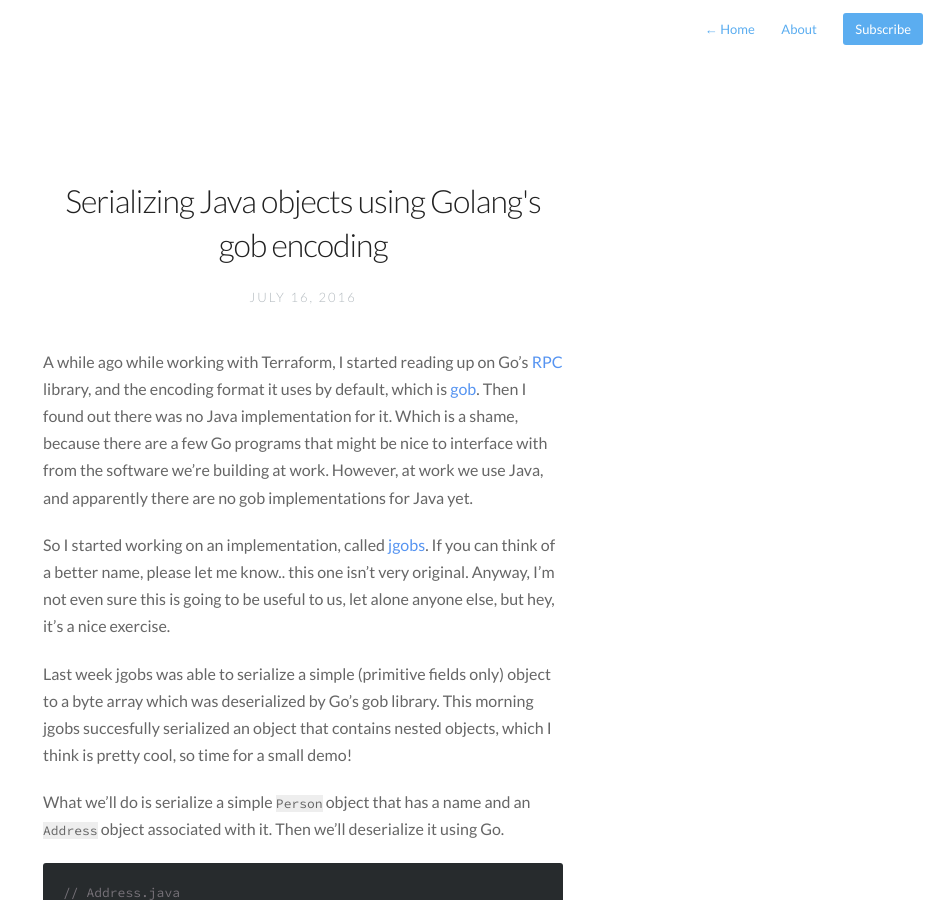
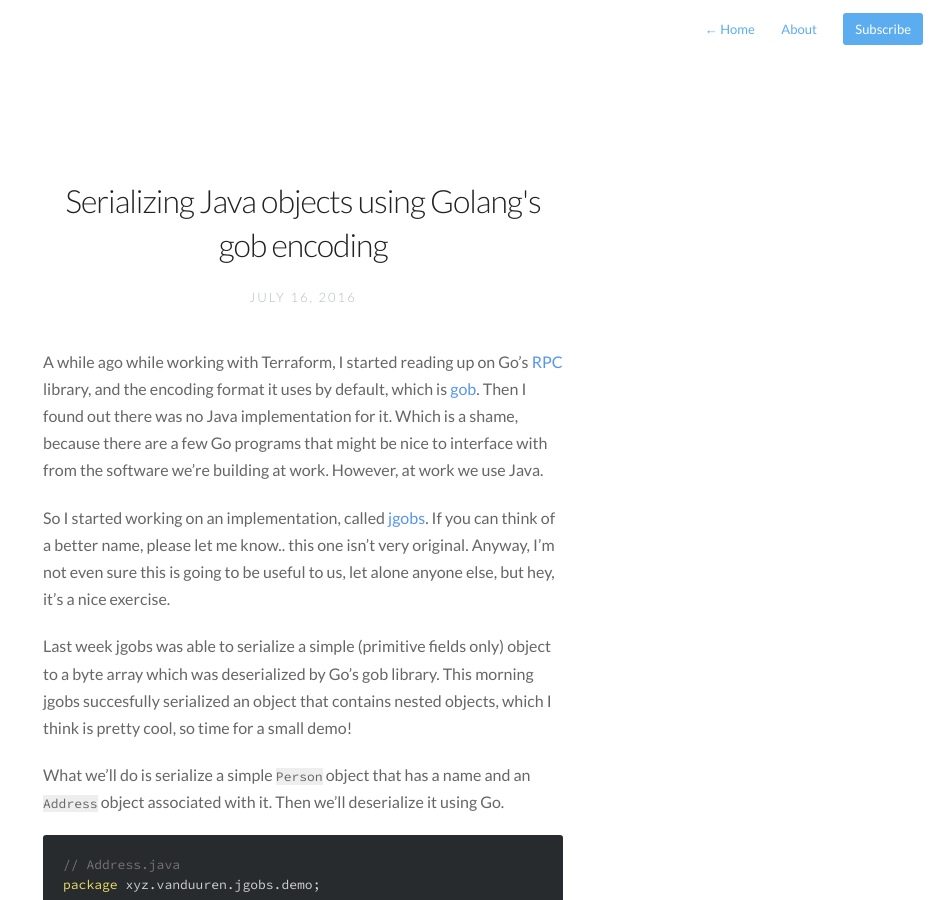
Before and after one commit to boyvanduuren/vanduuren.xyz, a Jekyll site: the page built from _posts/2016-07-16-java-object-serialization-to-go.markdown, in a window 1280 px wide and 900 px high. Shown: the whole window, without its empty margins (337-1280 px from the left). Built offline with Jekyll 4.4.1, drawn with Linux system fonts in a browser that asks for light colours; nearby versions of some CDN libraries; Markdown is read by kramdown in place of the engine named in the settings.

Commit message:
Improved sentence

```diff
--- a/_posts/2016-07-16-java-object-serialization-to-go.markdown
+++ b/_posts/2016-07-16-java-object-serialization-to-go.markdown
@@ -8,7 +8,7 @@ A while ago while working with Terraform, I started reading up on Go's [RPC][go_
 the encoding format it uses by default, which is [gob][go_gob].
 Then I found out there was no Java implementation for it. Which is a shame, because there are a few
 Go programs that might be nice to interface with from the software we're building at work.
-However, at work we use Java, and apparently there are no gob implementations for Java yet.
+However, at work we use Java.
 
 So I started working on an implementation, called [jgobs][jgobs]. If you can think of a better
 name, please let me know.. this one isn't very original.  Anyway, I'm not even sure this is going
```
Also changed, not shown: 2 other files.
